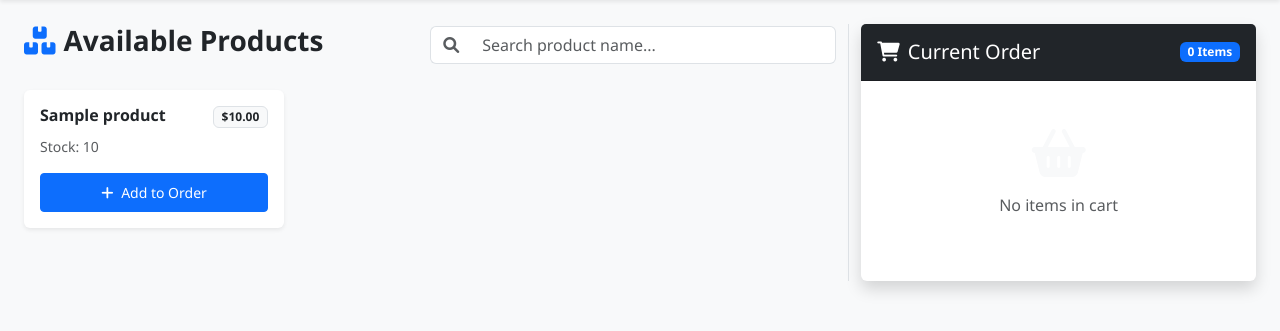
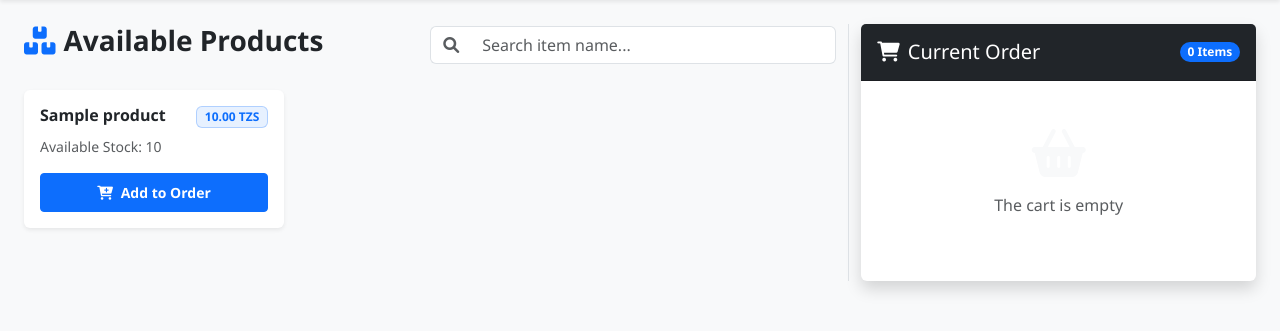
Before and after one commit to Hero-0819/pos_system, a Django app: page / in a window 1280 px wide. Shown: the part 56-387 px from the top of the page. Run offline with Django 5.2, Linux system fonts and the light colour scheme; a user stored in the database is signed in; tables that the repository leaves empty hold one stand-in row (values such as "Sample post").

Commit message:
Enhance product display and search functionality

```diff
--- a/templates/home.html
+++ b/templates/home.html
@@ -1,4 +1,5 @@
 {% extends 'base.html' %}
+{% load humanize %}
 
 {% block content %}
 <div class="container-fluid mt-4">
@@ -9,7 +10,7 @@
                 <h3 class="fw-bold"><i class="fas fa-boxes me-2 text-primary"></i>Available Products</h3>
                 <div class="input-group w-50">
                     <span class="input-group-text bg-white border-end-0"><i class="fas fa-search text-muted"></i></span>
-                    <input type="text" id="productSearch" class="form-control border-start-0" placeholder="Search product name...">
+                    <input type="text" id="productSearch" class="form-control border-start-0" placeholder="Search item name...">
                 </div>
             </div>
 
@@ -20,25 +21,29 @@
                         <div class="card-body">
                             <div class="d-flex justify-content-between mb-2">
                                 <h6 class="fw-bold mb-0 text-truncate" style="max-width: 150px;">{{ p.name }}</h6>
-                                <span class="badge bg-light text-dark border">${{ p.price }}</span>
+                                <span class="badge bg-soft-primary text-primary border border-primary border-opacity-25">
+                                    {{ p.price|intcomma }} TZS
+                                </span>
                             </div>
 
                             <div class="d-flex align-items-center mb-3">
-                                {% if p.stock <= 5 %}
+                                {% if p.stock <= 5 and p.stock > 0 %}
                                     <small class="text-danger fw-bold animate-pulse">
                                         <i class="fas fa-exclamation-circle me-1"></i>Low Stock: {{ p.stock }}
                                     </small>
+                                {% elif p.stock == 0 %}
+                                    <small class="text-muted fw-bold text-decoration-line-through">Out of Stock</small>
                                 {% else %}
-                                    <small class="text-muted">Stock: {{ p.stock }}</small>
+                                    <small class="text-muted">Available Stock: {{ p.stock }}</small>
                                 {% endif %}
                             </div>
 
                             {% if p.stock > 0 %}
-                                <a href="{% url 'add_to_cart' p.id %}" class="btn btn-primary w-100 btn-sm py-2">
-                                    <i class="fas fa-plus me-1"></i> Add to Order
+                                <a href="{% url 'add_to_cart' p.id %}" class="btn btn-primary w-100 btn-sm py-2 fw-bold">
+                                    <i class="fas fa-cart-plus me-1"></i> Add to Order
                                 </a>
                             {% else %}
-                                <button class="btn btn-secondary w-100 btn-sm py-2" disabled>Out of Stock</button>
+                                <button class="btn btn-secondary w-100 btn-sm py-2" disabled>Unavailable</button>
                             {% endif %}
                         </div>
                     </div>
@@ -52,7 +57,7 @@
                 <div class="card shadow border-0">
                     <div class="card-header bg-dark text-white py-3 d-flex justify-content-between align-items-center">
                         <h5 class="mb-0"><i class="fas fa-shopping-cart me-2"></i>Current Order</h5>
-                        <span class="badge bg-primary">{{ cart_items|length }} Items</span>
+                        <span class="badge bg-primary rounded-pill">{{ cart_items|length }} Items</span>
                     </div>
 
                     <div class="card-body p-0" style="max-height: 50vh; overflow-y: auto;">
@@ -63,12 +68,14 @@
                                     <div class="d-flex justify-content-between align-items-start">
                                         <div class="me-auto">
                                             <div class="fw-bold text-dark">{{ item.product.name }}</div>
-                                            <small class="text-muted">${{ item.product.price }} x {{ item.qty }}</small>
+                                            <small class="text-muted">
+                                                {{ item.product.price|intcomma }} TZS × {{ item.qty }}
+                                            </small>
                                         </div>
                                         <div class="text-end">
-                                            <div class="fw-bold text-primary">${{ item.subtotal }}</div>
+                                            <div class="fw-bold text-primary">{{ item.subtotal|intcomma }} TZS</div>
                                             <a href="{% url 'remove_from_cart' item.product.id %}" class="text-danger text-decoration-none small">
-                                                <i class="fas fa-trash-alt"></i> Remove
+                                                <i class="fas fa-trash-alt"></i>
                                             </a>
                                         </div>
                                     </div>
@@ -78,19 +85,19 @@
                         {% else %}
                             <div class="text-center py-5">
                                 <i class="fas fa-shopping-basket fa-3x text-light mb-3 d-block"></i>
-                                <p class="text-muted">No items in cart</p>
+                                <p class="text-muted">The cart is empty</p>
                             </div>
                         {% endif %}
                     </div>
 
                     {% if cart_items %}
-                    <div class="card-footer bg-white border-top-0 p-4">
+                    <div class="card-footer bg-light border-top-0 p-4">
                         <div class="d-flex justify-content-between mb-3">
                             <span class="h5 text-muted mb-0">Total:</span>
-                            <span class="h4 fw-bold text-dark mb-0">${{ total }}</span>
+                            <span class="h4 fw-bold text-dark mb-0">{{ total|intcomma }} <small class="fs-6 fw-normal">TZS</small></span>
                         </div>
                         <a href="{% url 'checkout' %}" class="btn btn-success btn-lg w-100 shadow-sm py-3 fw-bold">
-                            COMPLETE SALE <i class="fas fa-chevron-right ms-2"></i>
+                            COMPLETE SALE <i class="fas fa-check-circle ms-2"></i>
                         </a>
                     </div>
                     {% endif %}
@@ -102,6 +109,7 @@
 </div>
 
 <style>
+    .bg-soft-primary { background-color: #e7f1ff; }
     .transition-hover {
         transition: all 0.2s ease-in-out;
     }
@@ -121,24 +129,20 @@
         width: 6px;
     }
     #productGrid::-webkit-scrollbar-thumb {
-        background-color: #e0e0e0;
+        background-color: #d1d1d1;
         border-radius: 10px;
     }
 </style>
 
 <script>
-    // Simple client-side search for the cashier
+    // Real-time search filter
     document.getElementById('productSearch').addEventListener('keyup', function() {
         let value = this.value.toLowerCase();
         let items = document.querySelectorAll('.product-item');
 
         items.forEach(item => {
             let name = item.querySelector('h6').textContent.toLowerCase();
-            if (name.includes(value)) {
-                item.style.display = "block";
-            } else {
-                item.style.display = "none";
-            }
+            item.style.display = name.includes(value) ? "block" : "none";
         });
     });
 </script>
```
